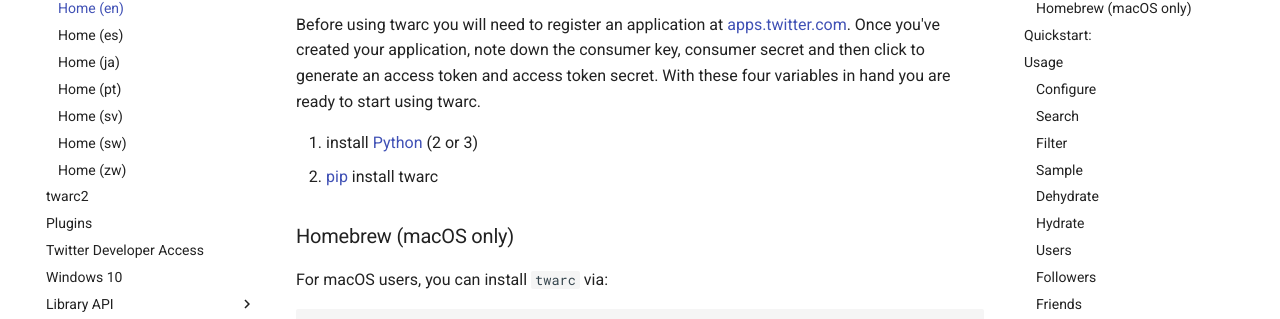
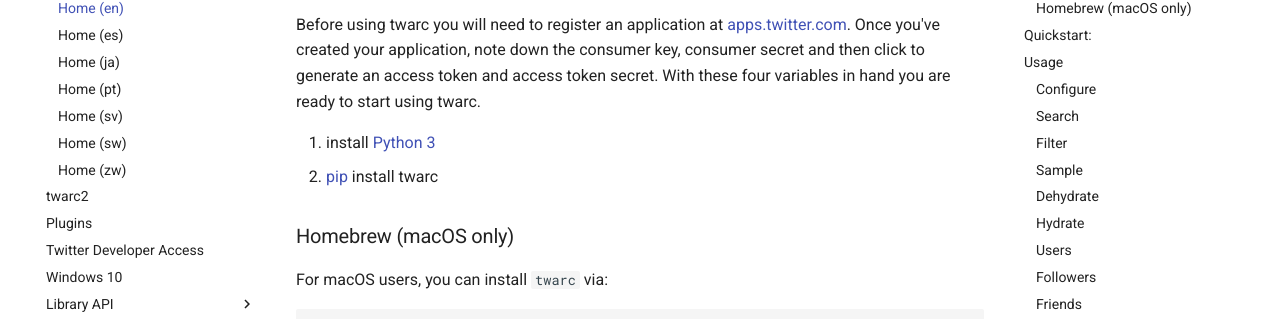
Before and after one commit to DocNow/twarc, an MkDocs documentation site: the page built from docs/README.md, in a window 1280 px wide and 900 px high, scrolled down 377 px. Shown: the part 127-446 px from the top of the window. Built offline with MkDocs 1.6.1 and Material for MkDocs 9.7.7, drawn with Linux system fonts in a browser that asks for light colours; comment, search, counter and statistics services are not loaded.

Commit message:
recommending python3 now

```diff
--- a/docs/README.md
+++ b/docs/README.md
@@ -24,7 +24,7 @@
 generate an access token and access token secret. With these four variables
 in hand you are ready to start using twarc.
 
-1. install [Python](http://python.org/download) (2 or 3)
+1. install [Python 3](http://python.org/download)
 2. [pip](https://pip.pypa.io/en/stable/installing/) install twarc
 
 ### Homebrew (macOS only)
```
